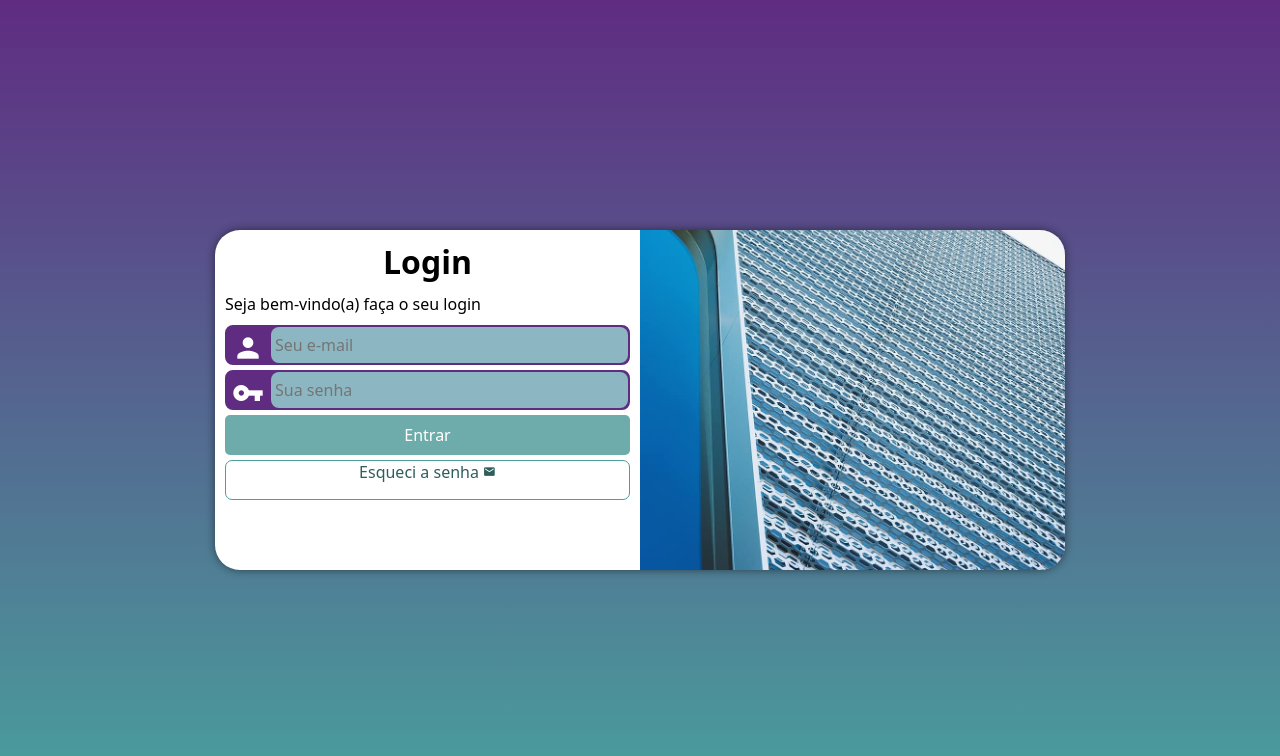
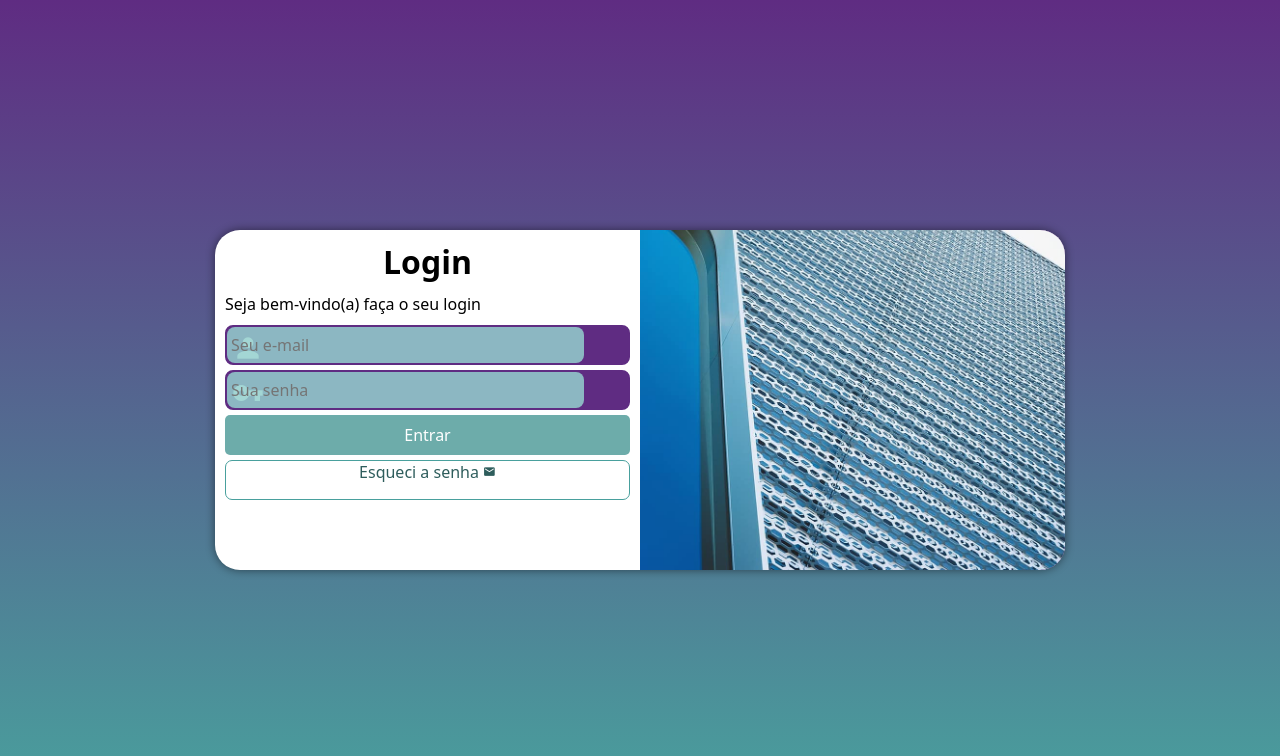
Before and after one commit to manassesraimundo/projeto-login, a plain HTML site: page index.html in a window 1280 px wide. Drawn offline with Linux system fonts and the light colour scheme.

Commit message:
Update style.css

```diff
--- a/estilos/style.css
+++ b/estilos/style.css
@@ -94,7 +94,7 @@ div.campo > input{
     border: 0px;
     border-radius: 8px;
     padding: 4px;
-    transform: translate(44px, -42px);
+    transform: translateY(-42px);
 }
 
 div.campo > input:focus-visible{
```
